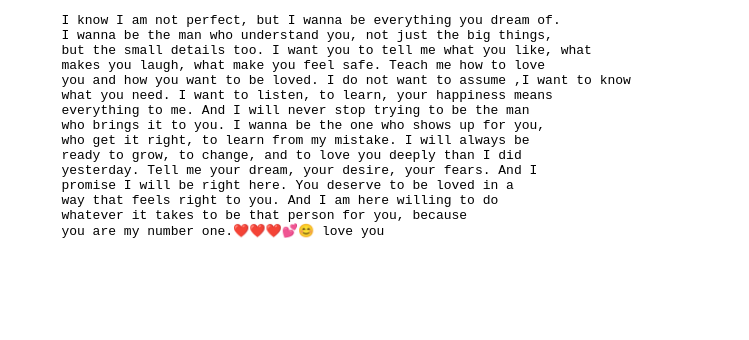
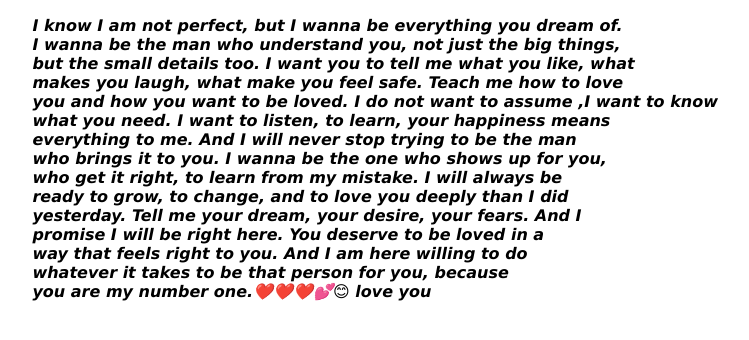
Before and after one commit to KALYANMOHANTI/birthday, a plain HTML site: page message.html in a window 1280 px wide. Shown: the whole page, without its empty margins (48-797 px from the left). Drawn offline with Linux system fonts and the light colour scheme.

Commit message:
Update message.css

```diff
--- a/message.css
+++ b/message.css
@@ -2,7 +2,12 @@ body{
     background-image:url(images\asang\overhead-view-red-rose-smartphone-pink-background.jpg);
     background-position:center;
     background-repeat: no-repeat;
-    background-attachment: fixed;
     background-size: cover;
 
 }
+pre{
+    font-family:Verdana, Geneva, Tahoma, sans-serif;
+    font-weight: bold;
+    font-style: italic;
+
+}
```
